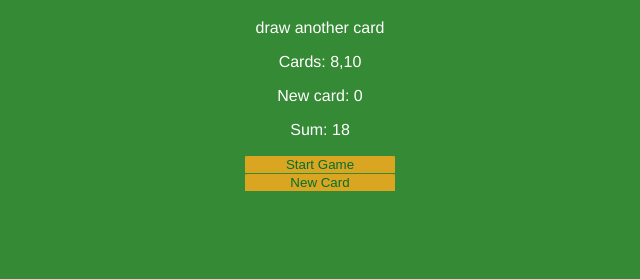
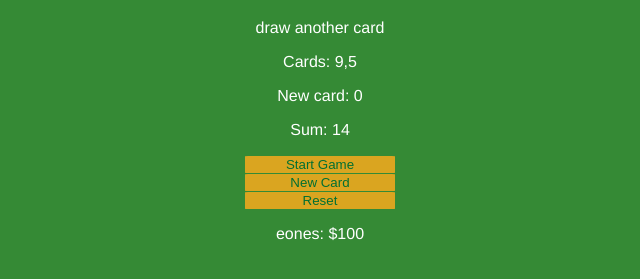
Before and after one commit to enockogeto/Blackjack-game, a plain HTML site: page index.html in a window 1280 px wide. Both pictures are taken after a click on the button "Start Game". Shown: the part 61-340 px from the top of the page, without its empty margins (320-960 px from the left). Drawn offline with Linux system fonts and the light colour scheme.

Commit message:
changes to the javascript

```diff
--- a/index.html
+++ b/index.html
@@ -13,6 +13,9 @@
 <button onclick="startgame()">Start Game</button>
 <br>
 <button onclick="newcard()">New Card</button>
+<br>
+<button onclick="resetgame()">Reset</button>
+<p id="player-el"></p>
 
 
 <script src="script.js"></script>
--- a/script.js
+++ b/script.js
@@ -1,40 +1,64 @@
-let firstCard = 8
-let secondCard = 10
-let cards = [firstCard,secondCard]
-
-let sum = firstCard + secondCard
+let cards = []
+let sum = 0
 
 let winner = false
 let isalive = true
 
-let sumel = document.querySelector("#sum-el")
-let messageEl = document.querySelector("#message-el")
 let message = " "
 
+let player ={
+    name: "eones",
+    dimes: 100
+}
+document.querySelector("#player-el").textContent= player.name +": $"+ player.dimes
+function randomnumber(){
+    let randomN = Math.floor(Math.random()*13) + 1
+    if(randomN > 10){ return 10}
+    else if(randomN === 1){ return 11}
+    else{return randomN}
+}
+
 function startgame(){
+    let firstCard = randomnumber()
+    let secondCard = randomnumber()
+    cards =[firstCard,secondCard]
+    sum = firstCard + secondCard
+
     rendergame()
 }
+
 function rendergame(){
-    document.getElementById("cards").textContent = "Cards: " +cards[0] +"," +cards[1]
-    sumel.textContent = "Sum: " + sum
+
+    document.querySelector("#cards").textContent = "Cards: " + cards
+    document.querySelector("#sum-el").textContent = "Sum: " + sum
+
     if(sum <= 20){
         message ="draw another card"
     }
     else if(sum === 21){
         message = "You've won the game!"
          winner = true
+         isalive = false
     }
     else{
         message ="you're out of the game!"
         isalive = false
        }
 
- messageEl.textContent = message
+       document.querySelector("#message-el").textContent = message
 }
 
 function newcard(){
-  let pickcard = 1
-  document.getElementById("newcard").textContent = "New Card: " +pickcard
-  sum += pickcard
-  rendergame()()
+    if(isalive === true && winner === false){
+        let pickcard = randomnumber()
+        document.getElementById("newcard").textContent = "New Card: " +pickcard
+        sum += pickcard
+        cards.push(pickcard)
+
+       rendergame()
+    }
 }
+
+function resetgame(){
+
+}
```
